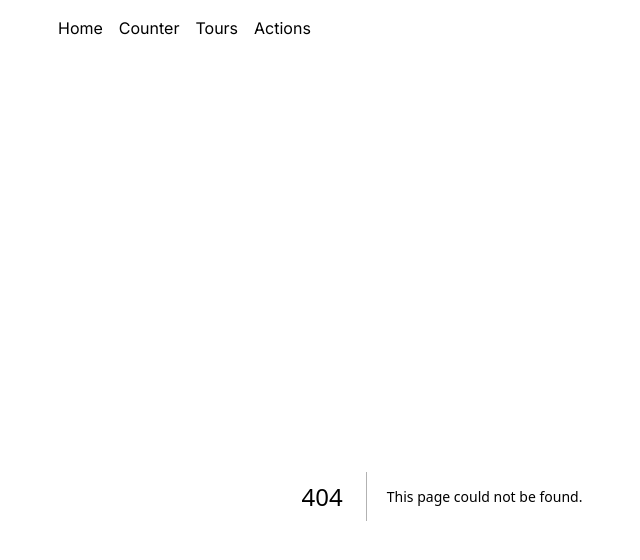
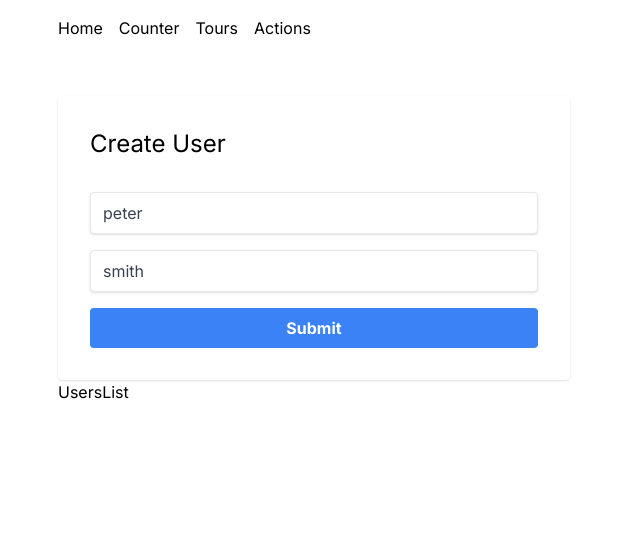
Before and after one commit to kriztiank-UCN/nextjs-with-typescript, a Next.js app: page /actions in a window 1280 px wide. Before the commit this address had no page. Shown: the top 560 px of the page, without its empty margins (198-838 px from the left). Built offline with nearby package versions, Linux system fonts and the light colour scheme.

Commit message:
Server Actions

```diff
--- /dev/null
+++ b/app/actions/page.tsx
@@ -0,0 +1,12 @@
+import Form from "@/components/Form";
+import UsersList from "@/components/UsersList";
+
+function ActionsPage() {
+  return (
+    <>
+      <Form />
+      <UsersList />
+    </>
+  );
+}
+export default ActionsPage;
--- /dev/null
+++ b/components/Form.tsx
@@ -0,0 +1,35 @@
+const createUser = async () => {
+  'use server';
+  console.log('creating user....');
+};
+
+function Form() {
+  return (
+    <form action={createUser} className={formStyle}>
+      <h2 className='text-2xl capitalize mb-4'>create user</h2>
+      <input
+        type='text'
+        name='firstName'
+        required
+        className={inputStyle}
+        defaultValue='peter'
+      />
+      <input
+        type='text'
+        name='lastName'
+        required
+        className={inputStyle}
+        defaultValue='smith'
+      />
+      <button type='submit' className={btnStyle}>
+        submit
+      </button>
+    </form>
+  );
+}
+export default Form;
+
+const formStyle = 'max-w-lg flex flex-col gap-y-4 shadow rounded p-8';
+const inputStyle = 'border shadow rounded py-2 px-3 text-gray-700';
+const btnStyle =
+  'bg-blue-500 hover:bg-blue-700 text-white font-bold py-2 px-4 rounded capitalize';
--- /dev/null
+++ b/components/UsersList.tsx
@@ -0,0 +1,6 @@
+function UsersList() {
+  return (
+    <div>UsersList</div>
+  )
+}
+export default UsersList
```
